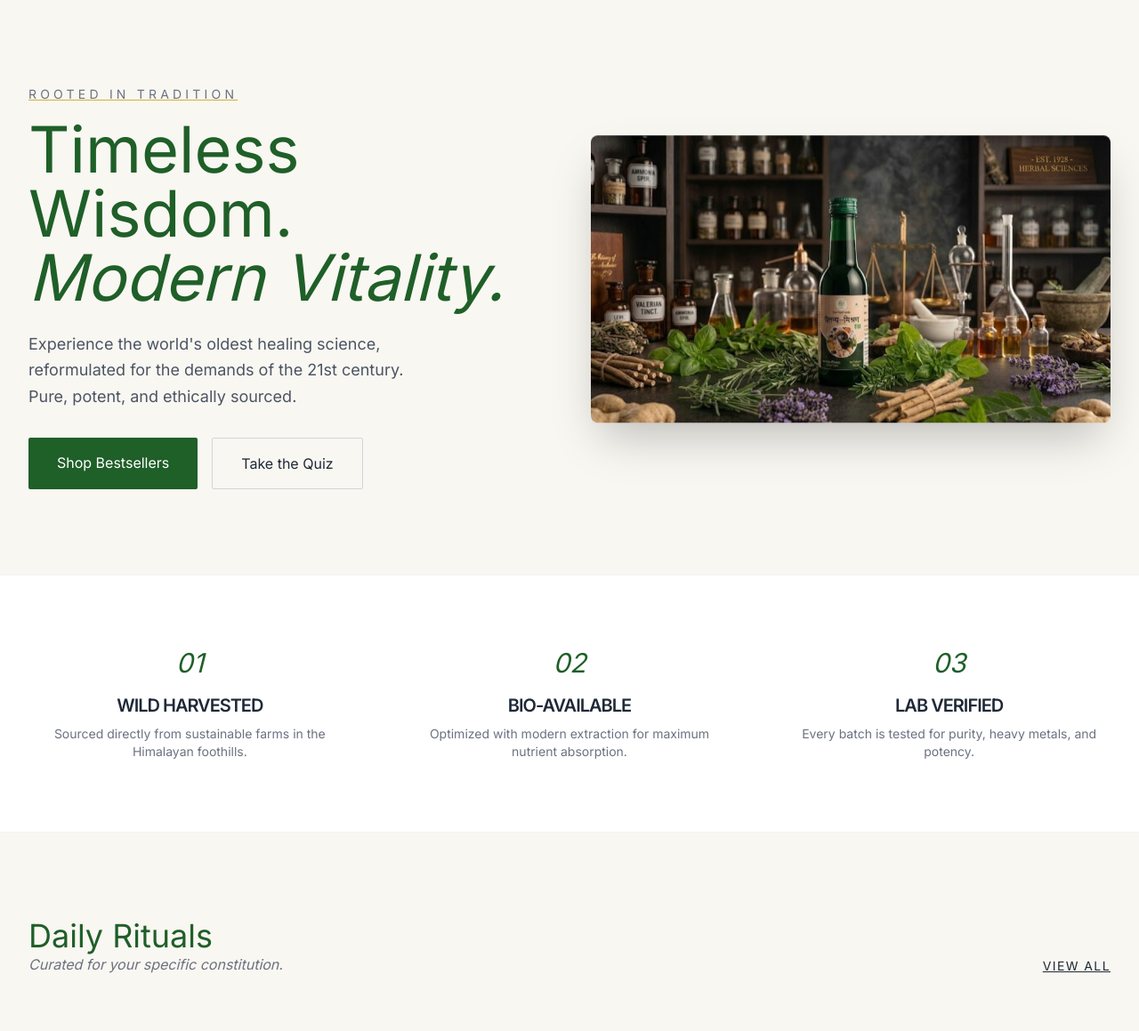
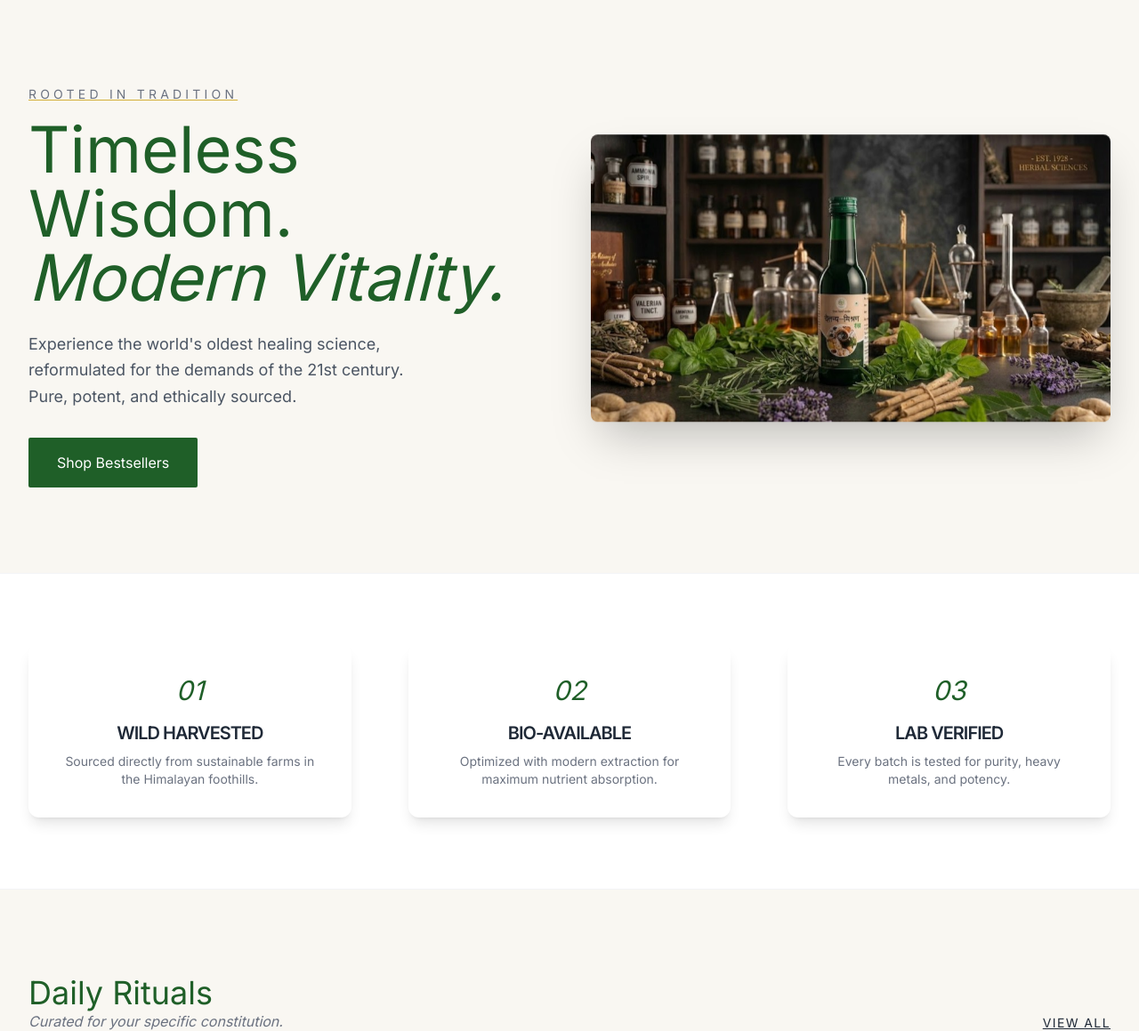
Before and after one commit to ayush-kumar-pandit/e-commerce-platform, a Django app: page / in a window 1280 px wide. Shown: the part 82-1241 px from the top of the page at 89% size. Run offline with Django 5.2, Linux system fonts and the light colour scheme; data that the repository does not hold is empty; parts of the project's set-up code (start-up, migrations or seed data) failed here and were passed over; some libraries are stand-ins or nearby versions; some web fonts are replaced.

Commit message:
Cosmetic Changes in home page

```diff
--- a/CDA/templates/home.html
+++ b/CDA/templates/home.html
@@ -80,11 +80,6 @@
                class="bg-ayur-green text-white px-8 py-4 rounded-sm hover:shadow-xl transition">
                 Shop Bestsellers
             </a>
-
-            <a href="#"
-               class="border border-gray-300 px-8 py-4 rounded-sm hover:bg-white transition">
-                Take the Quiz
-            </a>
         </div>
     </div>
 
@@ -104,7 +99,7 @@
 
     <div class="max-w-7xl mx-auto px-8 grid md:grid-cols-3 gap-16 text-center">
 
-        <div class="reveal">
+        <div class="reveal border border-transparent shadow-lg rounded-xl p-8 hover:shadow-xl transition">
             <div class="text-3xl mb-4 italic text-ayur-green">01</div>
 
             <h3 class="text-xl font-bold mb-2 uppercase tracking-tighter">
@@ -116,7 +111,7 @@
             </p>
         </div>
 
-        <div class="reveal">
+        <div class="reveal border border-transparent shadow-lg rounded-xl p-8 hover:shadow-xl transition">
             <div class="text-3xl mb-4 italic text-ayur-green">02</div>
 
             <h3 class="text-xl font-bold mb-2 uppercase tracking-tighter">
@@ -128,7 +123,7 @@
             </p>
         </div>
 
-        <div class="reveal">
+        <div class="reveal border border-transparent shadow-lg rounded-xl p-8 hover:shadow-xl transition">
             <div class="text-3xl mb-4 italic text-ayur-green">03</div>
 
             <h3 class="text-xl font-bold mb-2 uppercase tracking-tighter">
```
